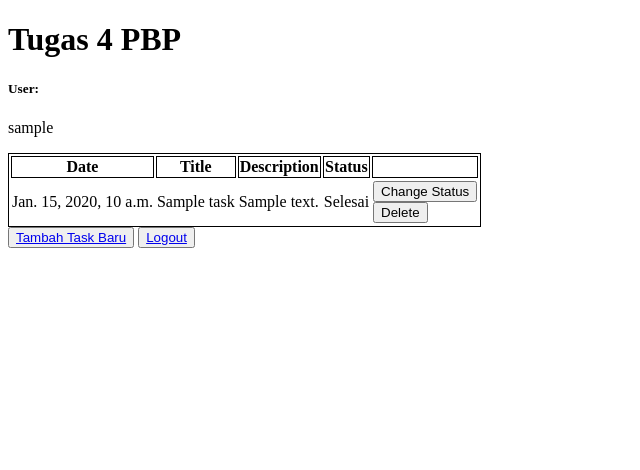
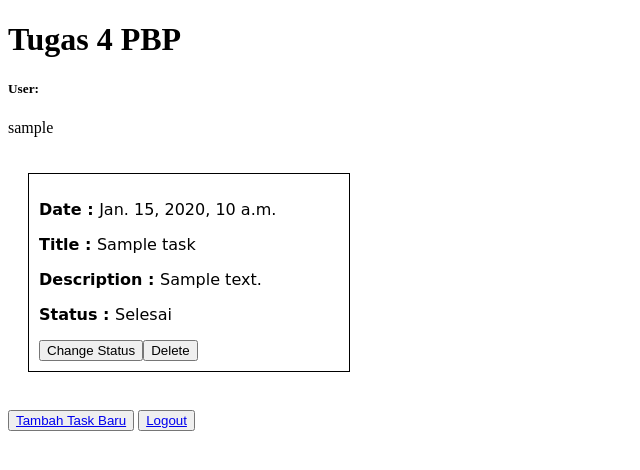
Before and after one commit to ariefbraja/PBP-Tugas-2, a Django app: page /todolist/ in a window 1280 px wide. Shown: the top 470 px of the page, without its empty margins (0-640 px from the left). Run offline with Django 4.2, Linux system fonts and the light colour scheme; a user stored in the database is signed in; tables that the repository leaves empty hold one stand-in row (values such as "Sample post").

Commit message:
Tugas 5 cards

```diff
--- a/todolist/templates/todolist.html
+++ b/todolist/templates/todolist.html
@@ -1,49 +1,72 @@
 {% extends 'base.html' %}
 
  {% block content %}
+
+<style>
+  .cards{
+    border: 1px solid black;
+    margin: 20px;
+    padding: 10px;
+    width: 300px;
+    display: inline-block;
+  }
+
+  .nowrap {
+  white-space: nowrap ;
+  font-family: "Comic Sans MS";
+  }
+
+  .buttonwrapper{
+    display: flex;
+  }
+</style>
 
   <h1>Tugas 4 PBP</h1>
 
   <h5>User: </h5>
   <p>{{user}}</p>
 
-  <table>
-    <tr>
-      <th>Date</th>
-      <th>Title</th>
-      <th>Description</th>
-      <th>Status</th>
-      <th></th>
-    </tr>
     {% comment %} Add the data below this line {% endcomment %}
     {% for x in data_todolist %}
-      <tr>
-          <td>{{x.date}}</td>
-          <td>{{x.title}}</td>
-          <td>{{x.description}}</td>
+    <div class = "cards" >
+        <p>
+        <span class="nowrap"><b>Date : </b></span>
+        <span class="nowrap">{{x.date}}</span>
+        </p>
+        <p>
+        <span class="nowrap"><b>Title : </b></span>
+        <span class="nowrap">{{x.title}}</span>
+        </p>
+        <p>
+        <span class="nowrap"><b>Description : </b></span>
+        <span class="nowrap">{{x.description}}</span>
+        </p>
+        <p>
+        <span class="nowrap"><b>Status : </b></span>
         {% if x.is_finished %}
-          <td>Selesai</td>
+        <span class="nowrap">Selesai</span>
         {% else %}
-          <td>Belum Selesai</td>
+        <span class="nowrap">Belum Selesai</span>
         {% endif %}
-          <td>
+        </p>
+          <div class = "buttonwrapper">
           <form method="POST" action="{% url 'todolist:change_status' %}">
             {% csrf_token %}
             <input type="hidden" name="id" value="{{x.id}}"/>
-              <button type="submit">Change Status</button>
+            <td><button type="submit">Change Status</button></td>
           </form>
           <form method="POST" action="{% url 'todolist:delete_task' %}">
             {% csrf_token %}
             <input type="hidden" name="id" value="{{x.id}}"/>
-              <button type="submit">Delete</button>
+            <td><button type="submit">Delete</button></td>
           </form>
+          </div>
 
-          </td>
-      </tr>
+    </div>
     {% endfor %}
 
 
-  </table>
+  <br></br>
   <button><a href="{% url 'todolist:create_task' %}">Tambah Task Baru</a></button>
   <button><a href="{% url 'todolist:logout' %}">Logout</a></button>
 
```
Lines whose indentation alone changed are shown as unchanged.
